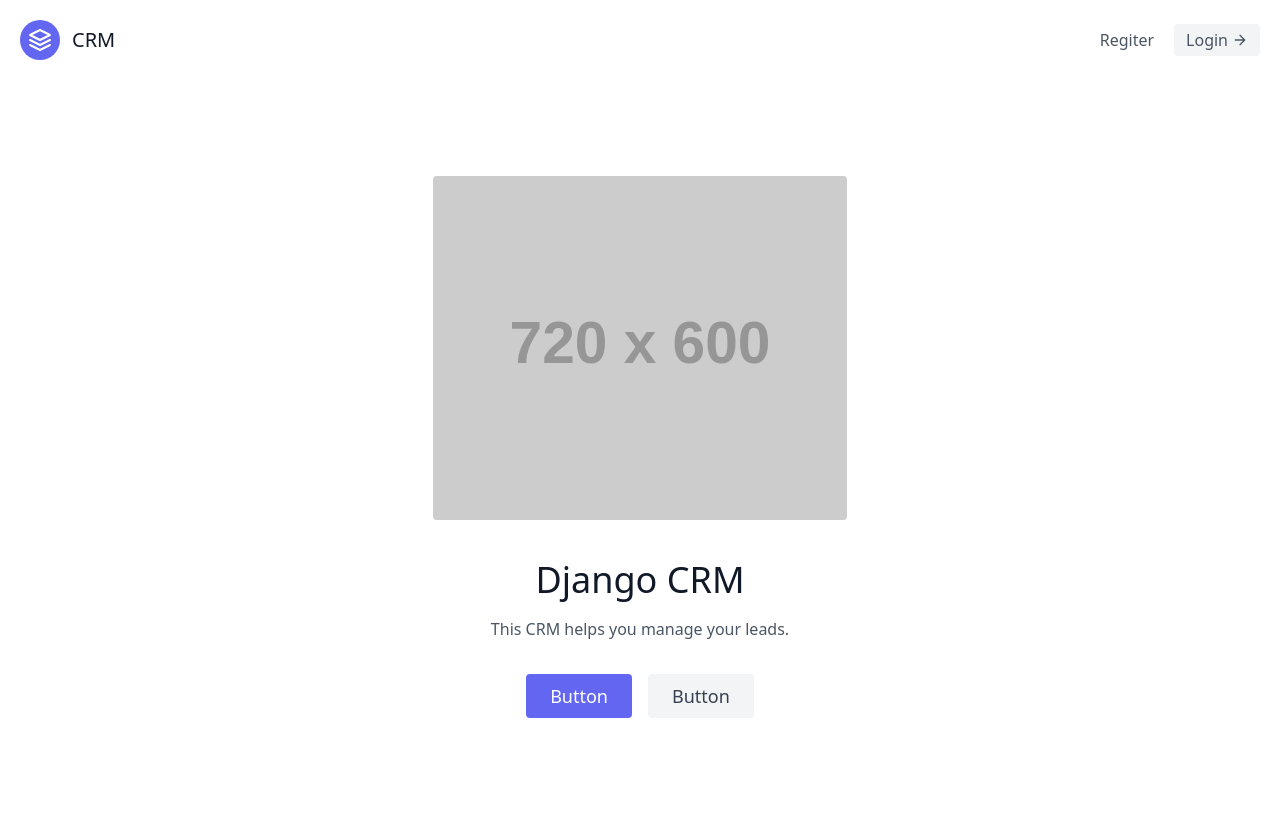
After one commit to Danielvalev/django-crm, a Django app: page / in a window 1280 px wide. The commit adds this page. Run offline with Django 3.2, Linux system fonts and the light colour scheme; grey boxes labelled with a size stand in for pictures from a placeholder-image service; some libraries are stand-ins or nearby versions.

Commit message:
[updated] landing page

```diff
--- a/crm/crm/urls.py
+++ b/crm/crm/urls.py
@@ -15,8 +15,10 @@ Including another URLconf
 """
 from django.contrib import admin
 from django.urls import path, include
+from leads.views import landing_page
 
 urlpatterns = [
     path('admin/', admin.site.urls),
+    path('', landing_page, name='landing-page'),
     path('leads/', include('leads.urls', namespace='leads')),
 ]
--- a/crm/leads/views.py
+++ b/crm/leads/views.py
@@ -5,6 +5,10 @@ from .forms import LeadForm, LeadModelForm
 
 
 # Create your views here.
+def landing_page(request):
+    return render(request, 'landing.html')
+
+
 def lead_list(request):
     leads = Lead.objects.all()
     context = {
--- a/crm/templates/base.html
+++ b/crm/templates/base.html
@@ -3,21 +3,13 @@
 <head>
     <meta charset="UTF-8">
     <title>{% block title %}CRM{% endblock %}</title>
-    <style>
-        .lead {
-            padding-top: 10px;
-            padding-bottom: 10px;
-            padding-left: 6px;
-            padding-right: 6px;
-            margin-top: 10px;
-            background-color: #f6f6f6;
-            width: 100%;
-        }
-    </style>
+    <link href="https://unpkg.com/tailwindcss@^2/dist/tailwind.min.css" rel="stylesheet">
 </head>
 <body>
+    <div class="max-w-7xl mx-auto">
+    {% include 'navbar.html' %}
     {% block content %}
-
     {% endblock content %}
+    </div>
 </body>
 </html>
--- /dev/null
+++ b/crm/templates/landing.html
@@ -0,0 +1,23 @@
+{% extends 'base.html' %}
+{% block title %}Django CRM{% endblock %}
+{% block content %}
+
+    <section class="text-gray-600 body-font">
+        <div class="container mx-auto flex px-5 py-24 items-center justify-center flex-col">
+            <img class="lg:w-2/6 md:w-3/6 w-5/6 mb-10 object-cover object-center rounded" alt="hero"
+                 src="https://dummyimage.com/720x600">
+            <div class="text-center lg:w-2/3 w-full">
+                <h1 class="title-font sm:text-4xl text-3xl mb-4 font-medium text-gray-900">Django CRM</h1>
+                <p class="mb-8 leading-relaxed">This CRM helps you manage your leads.</p>
+                <div class="flex justify-center">
+                    <button class="inline-flex text-white bg-indigo-500 border-0 py-2 px-6 focus:outline-none hover:bg-indigo-600 rounded text-lg">
+                        Button
+                    </button>
+                    <button class="ml-4 inline-flex text-gray-700 bg-gray-100 border-0 py-2 px-6 focus:outline-none hover:bg-gray-200 rounded text-lg">
+                        Button
+                    </button>
+                </div>
+            </div>
+        </div>
+    </section>
+{% endblock content %}
--- /dev/null
+++ b/crm/templates/navbar.html
@@ -0,0 +1,18 @@
+<header class="text-gray-600 body-font">
+  <div class="container mx-auto flex flex-wrap p-5 flex-col md:flex-row items-center">
+    <a class="flex title-font font-medium items-center text-gray-900 mb-4 md:mb-0">
+      <svg xmlns="http://www.w3.org/2000/svg" fill="none" stroke="currentColor" stroke-linecap="round" stroke-linejoin="round" stroke-width="2" class="w-10 h-10 text-white p-2 bg-indigo-500 rounded-full" viewBox="0 0 24 24">
+        <path d="M12 2L2 7l10 5 10-5-10-5zM2 17l10 5 10-5M2 12l10 5 10-5"></path>
+      </svg>
+      <span class="ml-3 text-xl">CRM</span>
+    </a>
+    <nav class="md:ml-auto flex flex-wrap items-center text-base justify-center">
+      <a class="mr-5 hover:text-gray-900">Regiter</a>
+    </nav>
+    <a href="#" class="inline-flex items-center bg-gray-100 border-0 py-1 px-3 focus:outline-none hover:bg-gray-200 rounded text-base mt-4 md:mt-0">Login
+      <svg fill="none" stroke="currentColor" stroke-linecap="round" stroke-linejoin="round" stroke-width="2" class="w-4 h-4 ml-1" viewBox="0 0 24 24">
+        <path d="M5 12h14M12 5l7 7-7 7"></path>
+      </svg>
+    </a>
+  </div>
+</header>
```
